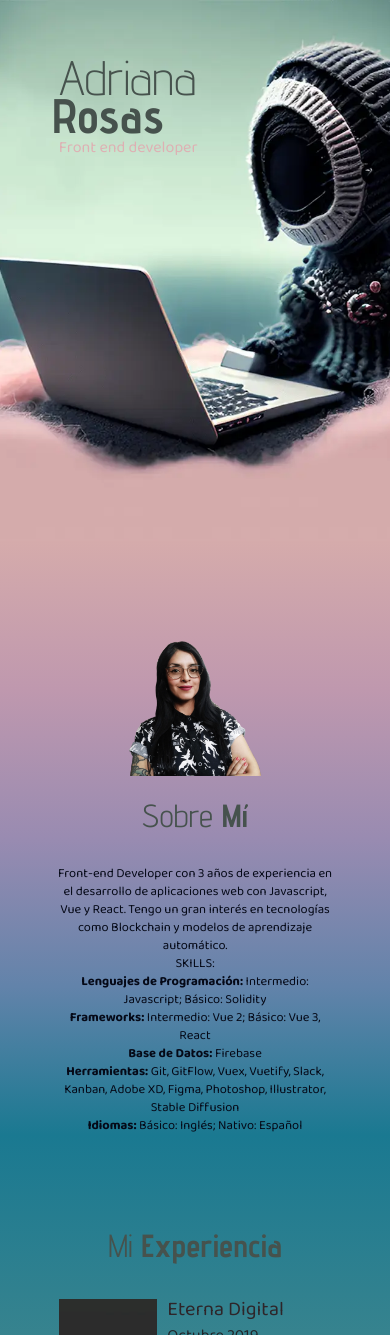
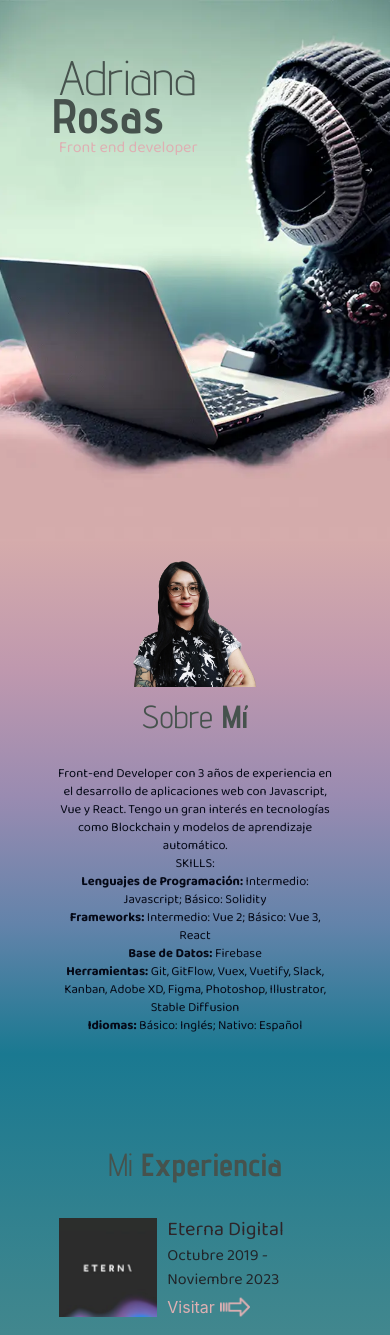
Before and after one commit to AdriRosas/my-portfolio, a React (Create React App) app: page / in a window 390 px wide. Shown: the top 1335 px of the page. Built offline with nearby package versions, Linux system fonts and the light colour scheme.

Commit message:
:art: resize photo

```diff
--- a/src/Views/About.module.css
+++ b/src/Views/About.module.css
@@ -1,7 +1,7 @@
 @import url("../Normalize.css");
 .aboutContainer {
   --about-min-height: 580px;
-  position: relative;
+  /* position: relative; */
   width: 100%;
   min-height: var(--about-min-height);
   background-image: linear-gradient(
@@ -35,7 +35,7 @@
   text-align: right;
 }
 .aboutTextContainer {
-  width: 400px;
+  width: 55%;
   text-align: right;
   display: flex;
   flex-direction: column;
@@ -43,23 +43,24 @@
   justify-content: center;
 }
 .aboutMeDescription {
-  width: 400px;
+  /* width: 400px; */
   font-family: "Baloo 2", cursive;
   color: #050917;
-  width: 400px;
+  /* width: 400px; */
   line-height: 18px;
 }
 .btnCv {
   width: 80%;
 }
 .imgMe {
-  height: 100%;
+  width: 55%;
+  margin-left: 5%;
   display: flex;
   justify-content: center;
-  align-items: center;
 }
 .imgMe img {
-  width: 65%;
+  max-width: 90%;
+  height: auto;
 }
 @media (max-width: 1265px) {
   .aboutContainer {
@@ -70,9 +71,6 @@
     );
   }
   .aboutContent {
-    width: 60%;
-  }
-  .imgMe img {
     width: 60%;
   }
 }
@@ -100,33 +98,30 @@
     flex-direction: column;
   }
   .aboutContent {
-    width: 90% !important;
+    width: 70% !important;
     flex-direction: column-reverse;
   }
   .aboutHeader {
     text-align: center;
     font-size: 2rem !important;
   }
+  .aboutTextContainer {
+    width: 100%;
+    text-align: center;
+    align-items: center;
+  }
   .aboutMeDescription {
     text-align: center;
     font-size: 0.8rem;
   }
   .imgMe {
-    width: 300px;
-    margin: 100px 0 20px 0;
-  }
-  .imgMe img {
-    width: 60%;
-  }
-  .aboutTextContainer {
-    align-items: center;
+    width: 40%;
+    margin-left: 0%;
+    margin-bottom: 10px;
   }
 }
 @media (max-width: 420px) {
   .aboutMeDescription {
-    width: 280px;
-  }
-  .imgMe img {
-    width: 45%;
+    width: 80%;
   }
 }
```
